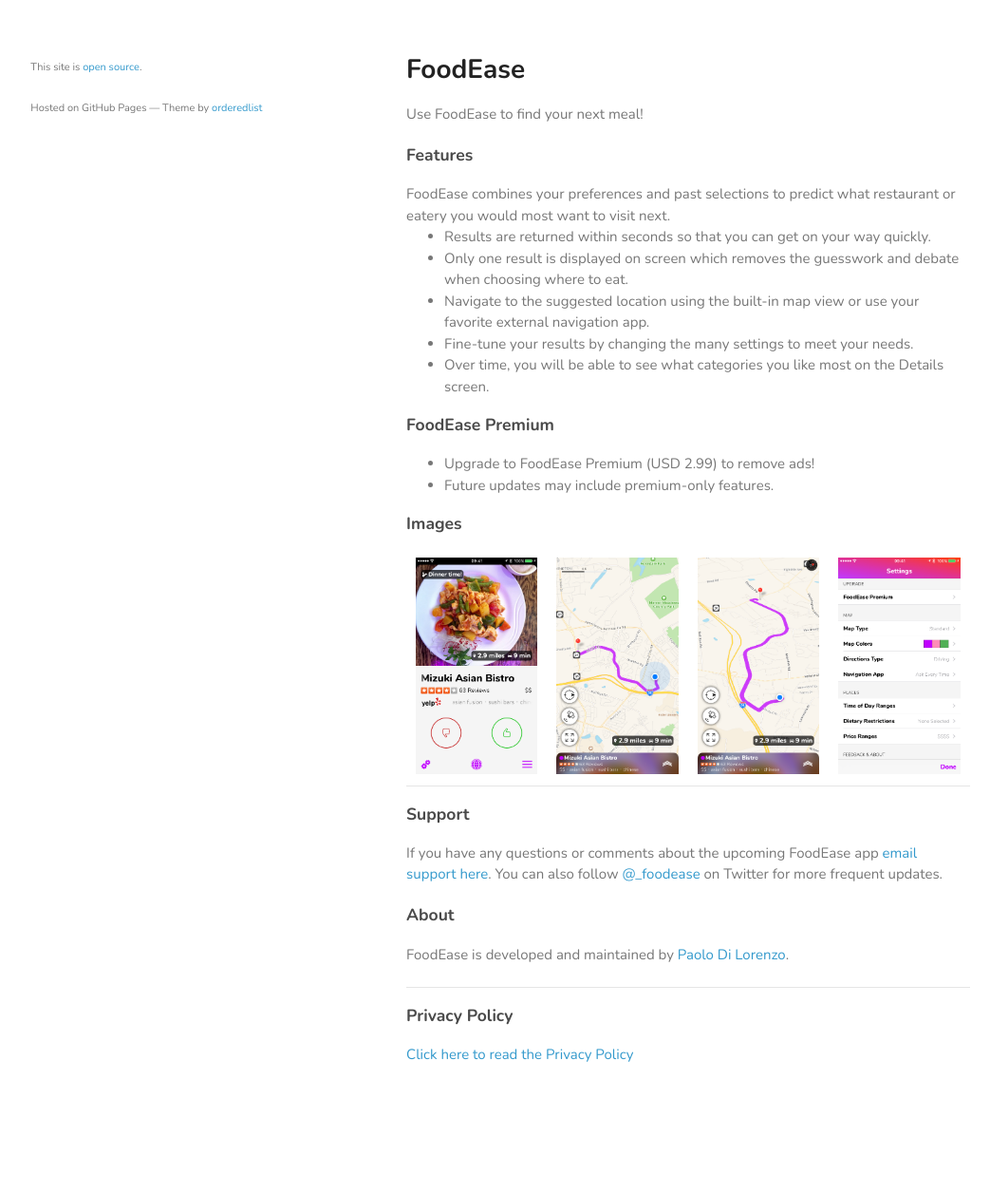
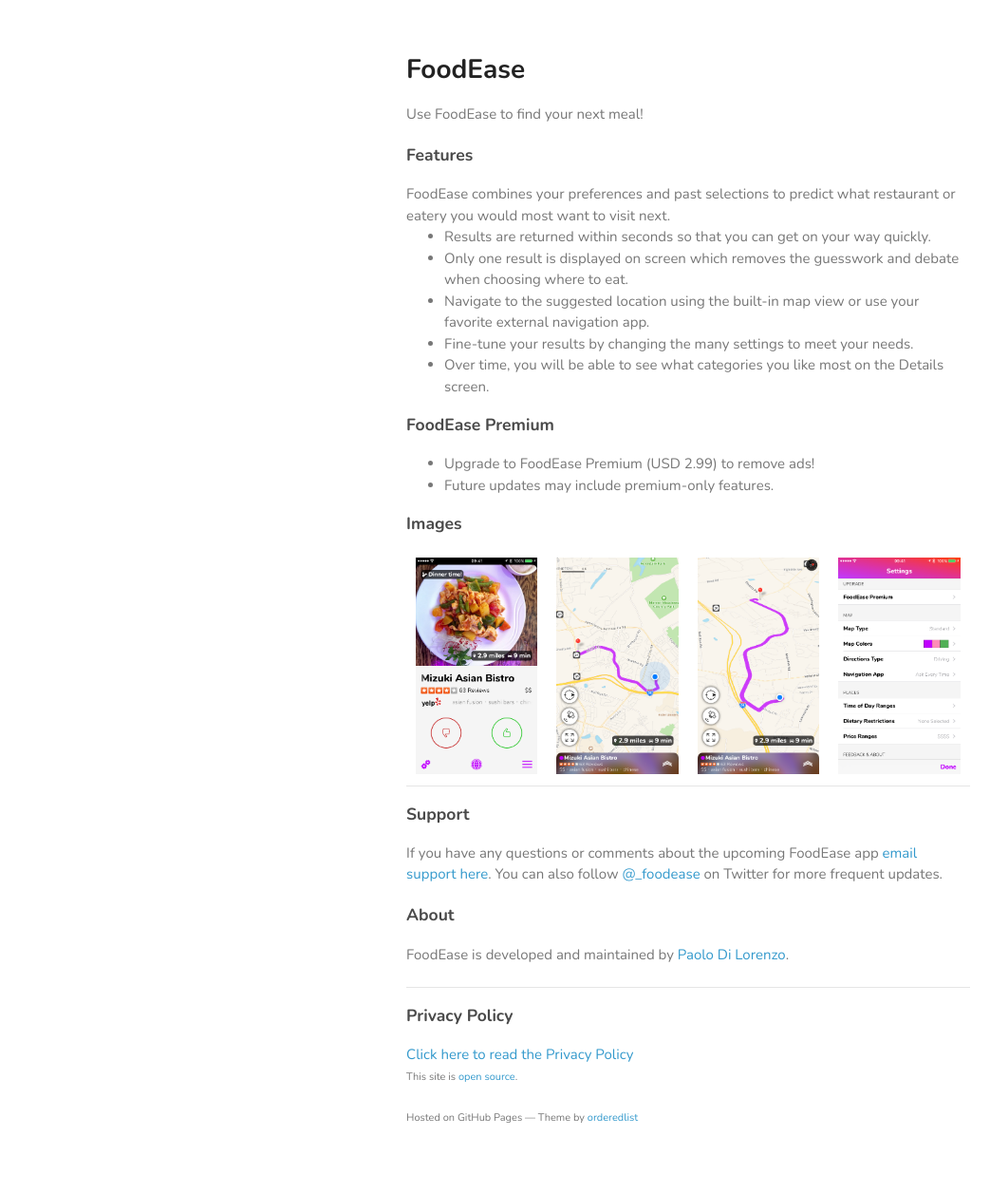
Before and after one commit to pdil/website-Jekyll, a Jekyll site: the page built from apps/foodease/index.html, in a window 1280 px wide. Shown: the whole page at 95% size, without its empty margins (113-1156 px from the left). Built offline with Jekyll 4.4.1, drawn with Linux system fonts in a browser that asks for light colours; before the commit the page ends 1171 px from its top, so only the background shows below that.

Commit message:
Fix footer appearance

```diff
--- a/_layouts/default_no_nav.html
+++ b/_layouts/default_no_nav.html
@@ -26,14 +26,14 @@
     <div class="wrapper">
       <section>
         {{ content }}
+
+        <p><small>This site is <a href="https://github.com/pdil/website-generator">open source</a>.</small></p>
+        <p><small>Hosted on GitHub Pages &mdash; Theme by <a href="https://github.com/orderedlist">orderedlist</a></small></p>
       </section>
+    </div>
 
-      <p><small>This site is <a href="https://github.com/pdil/website-generator">open source</a>.</small></p>
-      <p><small>Hosted on GitHub Pages &mdash; Theme by <a href="https://github.com/orderedlist">orderedlist</a></small></p>
-
-      {% include google_analytics.html %}
-      {% include itunes_affiliate_links.html %}
-    </div>
+    {% include google_analytics.html %}
+    {% include itunes_affiliate_links.html %}
 
   </body>
 </html>
```
